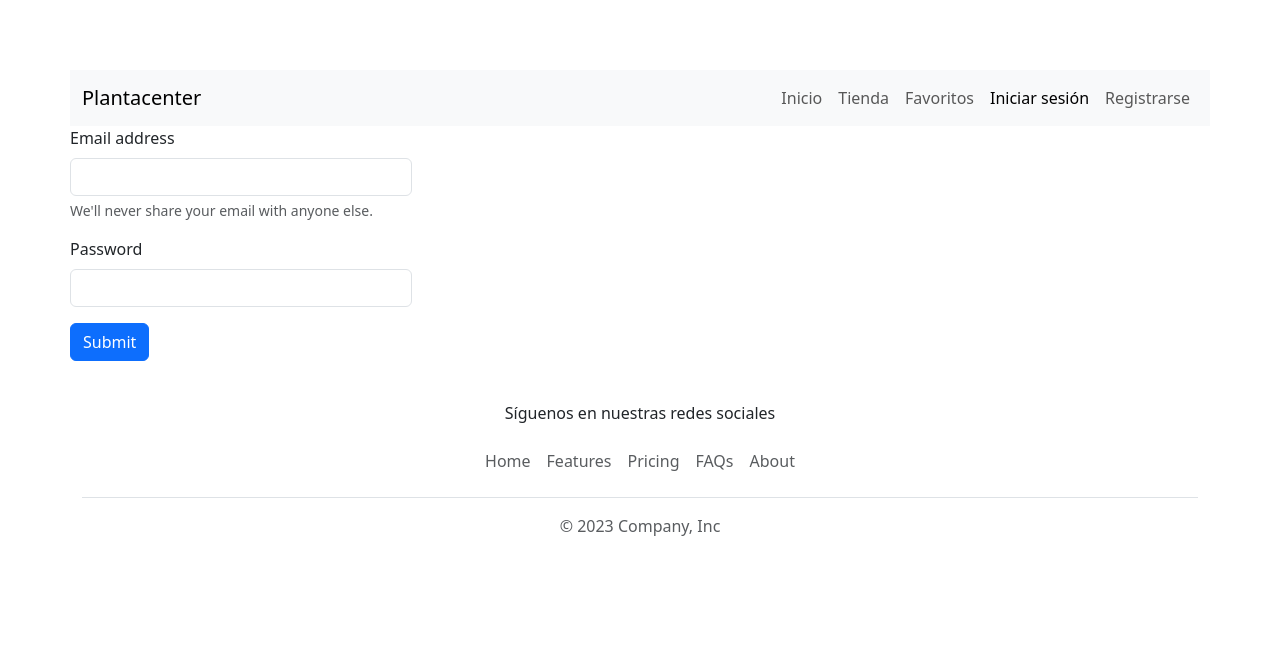
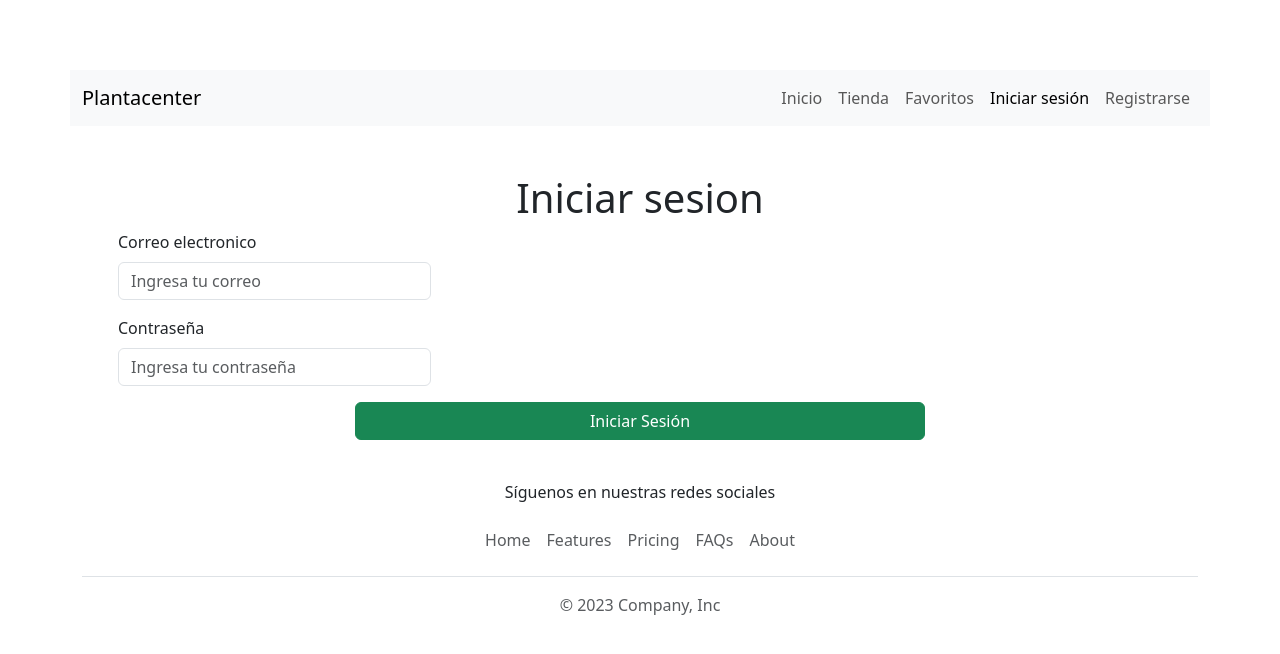
Before and after one commit to hernandw/proyecto-plantas, a React (Vite) app: page /login in a window 1280 px wide. Shown: the top 654 px of the page. Built offline with nearby package versions, Linux system fonts and the light colour scheme.

Commit message:
se agrega formulario de iniciar sesion

```diff
--- a/src/pages/Login.jsx
+++ b/src/pages/Login.jsx
@@ -1,37 +1,46 @@
-import React, { useState } from "react";
+import React, { useState } from 'react'
 
 const Login = () => {
-  return (
-    <form>
-      <div className="mb-3">
-        <label htmlFor="exampleInputEmail1" className="form-label">
-          Email address
-        </label>
-        <input
-          type="email"
-          className="form-control"
-          id="exampleInputEmail1"
-          aria-describedby="emailHelp"
-        />
-        <div id="emailHelp" className="form-text">
-          We'll never share your email with anyone else.
+    const[correo, setCorreo]=useState("")
+    const[contraseña, setContraseña]=useState("")
+
+    const [error, setError] = useState(false)
+
+    const handleSubmit = (e) => {
+        e.preventDefault();
+
+        if(correo === '' || contraseña === '') {
+            setError(true)
+            return;
+        }
+    }
+
+
+
+    return (
+        <div>
+            <h1 className='text-center mt-5'>Iniciar sesion</h1>
+
+            <form className='formulario' onSubmit={handleSubmit}>
+            {error ? <p className='alert alert-danger text-center ms-5'>Datos incorrectos</p> : null}
+
+            <div className="mb-3 ms-5  me-5 col-xs-4">
+                <label className="form-label">Correo electronico</label>
+                <input type="email" className="form-control" id="email" placeholder="Ingresa tu correo" value={correo} onChange={(e) => setCorreo(e.target.value)}/>
+            </div>
+
+            <div className="mb-3 ms-5  me-5 col-xs-4">
+                <label className="form-label">Contraseña</label>
+                <input type="password" className="form-control" id="password" placeholder="Ingresa tu contraseña" value={contraseña} onChange={(e) => setContraseña(e.target.value)}/>
+            </div>
+
+            <button type="submit" className="btn btn-success d-grid gap-2 col-6 mx-auto">Iniciar Sesión</button>
+
+            </form>
+
+
         </div>
-      </div>
-      <div className="mb-3">
-        <label for="exampleInputPassword1" className="form-label">
-          Password
-        </label>
-        <input
-          type="password"
-          className="form-control"
-          id="exampleInputPassword1"
-        />
-      </div>
-      <button type="submit" className="btn btn-primary">
-        Submit
-      </button>
-    </form>
-  );
-};
+    )
+}
 
-export default Login;
+export default Login
```
